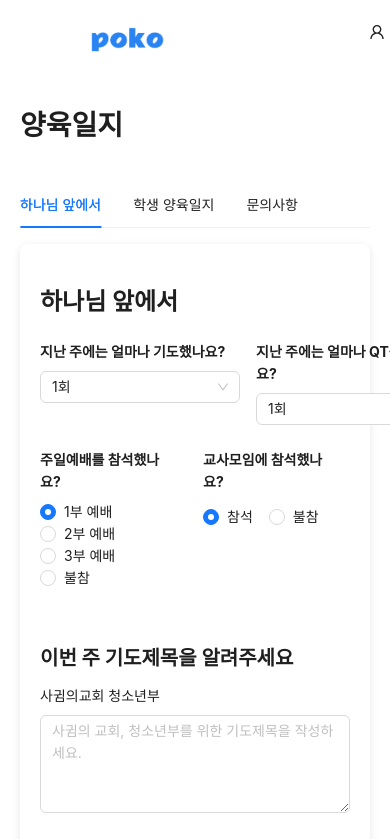
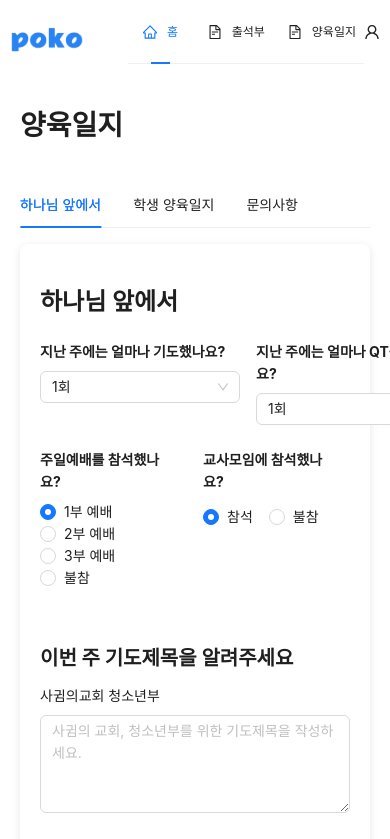
Before and after one commit to uiseokgeem/hello-poko, a React (Create React App) app in the folder frontend/: page /report in a window 390 px wide. Shown: the top 839 px of the page. Built offline with nearby package versions, Linux system fonts and the light colour scheme.

Commit message:
react : heaher size mobile 2

```diff
--- a/frontend/src/components/Header/Header.css
+++ b/frontend/src/components/Header/Header.css
@@ -58,18 +58,25 @@
 
 @media (max-width: 480px) {
   .app-header {
-    padding: 0 5px; /* 더 작은 화면에서 패딩을 더 축소 */
+    padding: 0 10px; /* 너무 좁지 않게 패딩을 유지 */
   }
 
   .logo img {
-    height: 25px; /* 로고 크기 더 축소 */
+    height: 25px; /* 로고 크기 축소 */
   }
 
   .menu {
-    display: none; /* 화면이 매우 작을 때 메뉴를 숨김 처리 (추가적인 모바일 네비게이션을 도입할 수 있음) */
+    display: flex; /* 메뉴는 유지하되 간격 조절 */
+    justify-content: space-between; /* 메뉴 항목을 일정한 간격으로 배치 */
+    margin-left: 10px; /* 좌측 간격 줄임 */
+  }
+
+  .menu .ant-menu-item {
+    font-size: 12px; /* 메뉴 항목의 폰트 크기 축소 */
+    padding: 0 8px; /* 각 항목의 좌우 간격 줄임 */
   }
 
   .user-icon {
-    font-size: 16px; /* 아이콘 크기 더 축소 */
+    font-size: 16px; /* 아이콘 크기 약간 축소 */
   }
 }
```
Also changed, not shown: 6 other files (tests, documents, lock files or other folders).
